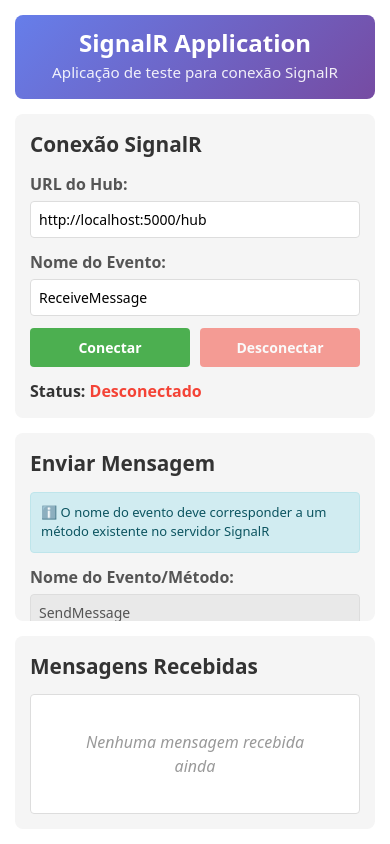
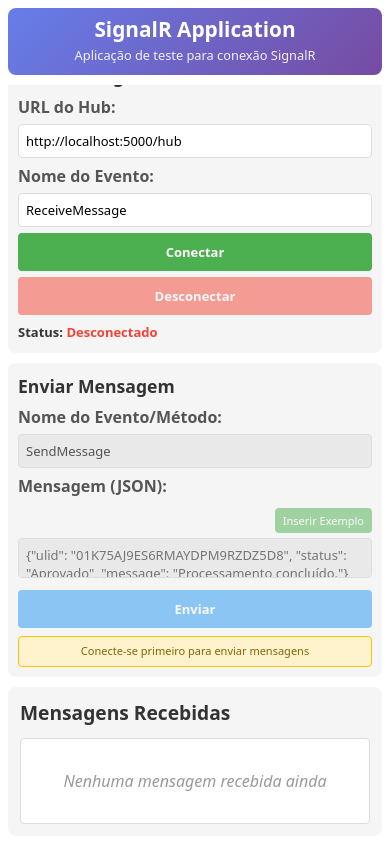
Before and after one commit to joaorobertopereira/signalr-client-react, a React (Vite) app: page / in a window 390 px wide. Built offline with nearby package versions, Linux system fonts and the light colour scheme.

Commit message:
wip: atualização do projeto

```diff
--- a/src/App.css
+++ b/src/App.css
@@ -72,11 +72,65 @@ html, body {
 }
 
 @media (max-width: 968px) {
+  #root {
+    padding: 10px;
+    height: 100vh;
+    overflow: hidden;
+  }
+
+  .app {
+    overflow: hidden;
+  }
+
   .app-main {
     grid-template-columns: 1fr;
+    overflow: hidden;
+  }
+
+  .left-panel,
+  .right-panel {
+    overflow: visible;
+    height: auto;
+    min-height: auto;
+  }
+
+  .app-header {
+    margin-bottom: 10px;
+    padding: 12px 15px;
   }
 
   .app-header h1 {
     font-size: 1.5em;
   }
+
+  .app-header p {
+    font-size: 0.85em;
+  }
 }
+
+@media (max-width: 640px) {
+  #root {
+    padding: 8px;
+  }
+
+  .app-header {
+    padding: 10px 12px;
+  }
+
+  .app-header h1 {
+    font-size: 1.3em;
+  }
+
+  .app-header p {
+    font-size: 0.8em;
+  }
+
+  .app-main {
+    gap: 10px;
+  }
+
+  .left-panel,
+  .right-panel {
+    gap: 10px;
+  }
+}
--- a/src/App.tsx
+++ b/src/App.tsx
@@ -1,9 +1,11 @@
-import { useState, useRef } from 'react';
 import * as signalR from '@microsoft/signalr';
+import { useRef, useState } from 'react';
+
 import { ConnectionControl } from './components/ConnectionControl';
 import { MessageDisplay } from './components/MessageDisplay';
 import { MessageSender } from './components/MessageSender';
 import { useConnectionHistory } from './hooks/useConnectionHistory';
+
 import './App.css';
 
 interface Message {
@@ -32,12 +34,20 @@ function App() {
         .configureLogging(signalR.LogLevel.Information)
         .build();
 
-      connection.on(eventName, (message: string) => {
+      connection.on(eventName, (message: any) => {
+        // Se a mensagem for um objeto, converte para string JSON
+        const content = typeof message === 'object'
+          ? JSON.stringify(message)
+          : message;
+
+        console.log('Conteúdo recebido:', message);
+        console.log('Conteúdo serializado:', content);
+
         setMessages((prev) => [
           ...prev,
           {
             timestamp: new Date(),
-            content: message,
+            content: content,
           },
         ]);
       });
--- a/src/components/ConnectionControl.css
+++ b/src/components/ConnectionControl.css
@@ -1,6 +1,6 @@
 .connection-control {
   background: #f5f5f5;
-  padding: 15px;
+  padding: 12px;
   border-radius: 8px;
   flex-shrink: 0;
   display: flex;
@@ -8,13 +8,13 @@
 }
 
 .connection-control h2 {
-  margin: 0 0 12px 0;
+  margin: 0 0 8px 0;
   color: #333;
-  font-size: 1.3em;
+  font-size: 1.2em;
 }
 
 .form-group {
-  margin-bottom: 12px;
+  margin-bottom: 8px;
 }
 
 .form-group label {
@@ -31,10 +31,10 @@
 
 .form-group input {
   width: 100%;
-  padding: 8px;
+  padding: 6px;
   border: 1px solid #ddd;
   border-radius: 4px;
-  font-size: 14px;
+  font-size: 13px;
   box-sizing: border-box;
 }
 
@@ -94,16 +94,16 @@
 
 .button-group {
   display: flex;
-  gap: 10px;
-  margin-bottom: 12px;
+  gap: 8px;
+  margin-bottom: 8px;
 }
 
 .button-group button {
   flex: 1;
-  padding: 10px;
+  padding: 8px;
   border: none;
   border-radius: 4px;
-  font-size: 14px;
+  font-size: 13px;
   font-weight: bold;
   cursor: pointer;
   transition: all 0.3s;
@@ -144,3 +144,46 @@
 .status .disconnected {
   color: #f44336;
 }
+
+/* Responsividade */
+@media (max-width: 968px) {
+  .connection-control {
+    overflow: visible;
+    flex-shrink: 0;
+  }
+}
+
+@media (max-width: 640px) {
+  .connection-control {
+    padding: 10px;
+  }
+
+  .connection-control h2 {
+    font-size: 1.1em;
+    margin-bottom: 6px;
+  }
+
+  .form-group {
+    margin-bottom: 6px;
+  }
+
+  .form-group input {
+    font-size: 13px;
+    padding: 6px;
+  }
+
+  .button-group {
+    flex-direction: column;
+    gap: 6px;
+  }
+
+  .button-group button {
+    width: 100%;
+    padding: 10px;
+    font-size: 13px;
+  }
+
+  .status {
+    font-size: 13px;
+  }
+}
--- a/src/components/MessageDisplay.css
+++ b/src/components/MessageDisplay.css
@@ -224,6 +224,17 @@
   color: #212529;
 }
 
+/* Biometric badge styles */
+.biometric-valid {
+  background: #28a745;
+  color: white;
+}
+
+.biometric-invalid {
+  background: #dc3545;
+  color: white;
+}
+
 .messages-container::-webkit-scrollbar {
   width: 8px;
 }
@@ -241,3 +252,91 @@
 .messages-container::-webkit-scrollbar-thumb:hover {
   background: #555;
 }
+
+/* Responsividade */
+@media (max-width: 968px) {
+  .message-display {
+    flex: 1;
+    height: auto;
+    min-height: 0;
+    overflow: hidden;
+  }
+
+  .messages-container {
+    flex: 1;
+    min-height: 0;
+    overflow-y: auto;
+  }
+}
+
+@media (max-width: 640px) {
+  .message-display {
+    padding: 12px;
+    flex: 2;
+  }
+
+  .message-display h2 {
+    font-size: 1.2em;
+    margin-bottom: 10px;
+  }
+
+  .connection-status-card {
+    padding: 10px 12px;
+    gap: 10px;
+    margin-bottom: 10px;
+  }
+
+  .status-icon {
+    font-size: 24px;
+    width: 40px;
+    height: 40px;
+  }
+
+  .status-label {
+    font-size: 10px;
+  }
+
+  .status-value {
+    font-size: 12px;
+  }
+
+  .messages-container {
+    padding: 10px;
+    flex: 5;
+  }
+
+  .message-card {
+    padding: 12px;
+    margin-bottom: 12px;
+  }
+
+  .card-field {
+    gap: 2px;
+  }
+
+  .field-label {
+    font-size: 10px;
+  }
+
+  .field-value {
+    font-size: 13px;
+  }
+
+  .status-badge {
+    padding: 3px 10px;
+    font-size: 12px;
+  }
+
+  .message {
+    padding: 8px;
+    margin-bottom: 8px;
+  }
+
+  .message-timestamp {
+    font-size: 10px;
+  }
+
+  .message-content {
+    font-size: 13px;
+  }
+}
--- a/src/components/MessageSender.css
+++ b/src/components/MessageSender.css
@@ -1,6 +1,6 @@
 .message-sender {
   background: #f5f5f5;
-  padding: 15px;
+  padding: 12px;
   border-radius: 8px;
   flex: 1;
   display: flex;
@@ -10,14 +10,14 @@
 }
 
 .message-sender h2 {
-  margin: 0 0 12px 0;
+  margin: 0 0 8px 0;
   color: #333;
-  font-size: 1.3em;
+  font-size: 1.2em;
   flex-shrink: 0;
 }
 
 .form-group {
-  margin-bottom: 12px;
+  margin-bottom: 8px;
   flex-shrink: 0;
 }
 
@@ -63,10 +63,10 @@
 .form-group input,
 .form-group textarea {
   width: 100%;
-  padding: 8px;
+  padding: 6px;
   border: 1px solid #ddd;
   border-radius: 4px;
-  font-size: 14px;
+  font-size: 13px;
   font-family: inherit;
   box-sizing: border-box;
 }
@@ -143,17 +143,17 @@
 
 .form-group textarea {
   resize: none;
-  height: 100px;
+  height: 60px;
 }
 
 .btn-send {
   width: 100%;
-  padding: 10px;
+  padding: 8px;
   background-color: #2196F3;
   color: white;
   border: none;
   border-radius: 4px;
-  font-size: 14px;
+  font-size: 13px;
   font-weight: bold;
   cursor: pointer;
   transition: all 0.3s;
@@ -170,24 +170,87 @@
 }
 
 .warning {
-  margin-top: 10px;
-  padding: 10px;
+  margin-top: 8px;
+  padding: 8px;
   background-color: #fff3cd;
   border: 1px solid #ffc107;
   border-radius: 4px;
   color: #856404;
-  font-size: 13px;
+  font-size: 12px;
   text-align: center;
   flex-shrink: 0;
 }
 
 .info-box {
-  margin-bottom: 12px;
-  padding: 10px;
+  margin-bottom: 8px;
+  padding: 8px;
   background-color: #d1ecf1;
   border: 1px solid #bee5eb;
   border-radius: 4px;
   color: #0c5460;
-  font-size: 13px;
+  font-size: 12px;
   flex-shrink: 0;
 }
+
+/* Responsividade */
+@media (max-width: 968px) {
+  .message-sender {
+    overflow: visible;
+    height: auto;
+    min-height: auto;
+    flex-shrink: 0;
+  }
+
+  .form-group textarea {
+    height: 45px;
+  }
+}
+
+@media (max-width: 640px) {
+  .message-sender {
+    padding: 10px;
+  }
+
+  .message-sender h2 {
+    font-size: 1.1em;
+    margin-bottom: 6px;
+  }
+
+  .form-group {
+    margin-bottom: 6px;
+  }
+
+  .label-with-button {
+    flex-direction: column;
+    align-items: flex-start;
+    gap: 5px;
+  }
+
+  .btn-example {
+    align-self: flex-end;
+    font-size: 11px;
+    padding: 5px 8px;
+  }
+
+  .form-group input,
+  .form-group textarea {
+    font-size: 13px;
+    padding: 7px;
+  }
+
+  .form-group textarea {
+    height: 40px;
+  }
+
+  .btn-send {
+    padding: 10px;
+    font-size: 13px;
+  }
+
+  .info-box,
+  .warning,
+  .json-error {
+    font-size: 11px;
+    padding: 6px;
+  }
+}
--- a/src/components/MessageSender.tsx
+++ b/src/components/MessageSender.tsx
@@ -56,9 +56,6 @@ export function MessageSender({ onSend, isConnected, eventHistory }: MessageSend
   return (
     <div className="message-sender">
       <h2>Enviar Mensagem</h2>
-      <div className="info-box">
-        ℹ️ O nome do evento deve corresponder a um método existente no servidor SignalR
-      </div>
       <div className="form-group">
         <label htmlFor="sendEventName">Nome do Evento/Método:</label>
         <div className="input-with-dropdown">
@@ -108,7 +105,7 @@ export function MessageSender({ onSend, isConnected, eventHistory }: MessageSend
           onChange={(e) => handleMessageChange(e.target.value)}
           onKeyPress={handleKeyPress}
           disabled={!isConnected}
-          placeholder='{"customerId": "01K75AJ9ES6RMAYDPM9RZDZ5D8", "status": "Aprovado", "message": "Processamento concluído."}'
+          placeholder='{"ulid": "01K75AJ9ES6RMAYDPM9RZDZ5D8", "status": "Aprovado", "message": "Processamento concluído."}'
           rows={6}
           className={jsonError ? 'error' : ''}
         />
--- a/src/hooks/useConnectionHistory.ts
+++ b/src/hooks/useConnectionHistory.ts
@@ -1,4 +1,4 @@
-import { useState, useEffect } from 'react';
+import { useEffect, useState } from 'react';
 
 interface ConnectionHistory {
   urls: string[];
```
Also changed, not shown: src/components/MessageDisplay.tsx (+100 -22 lines).
